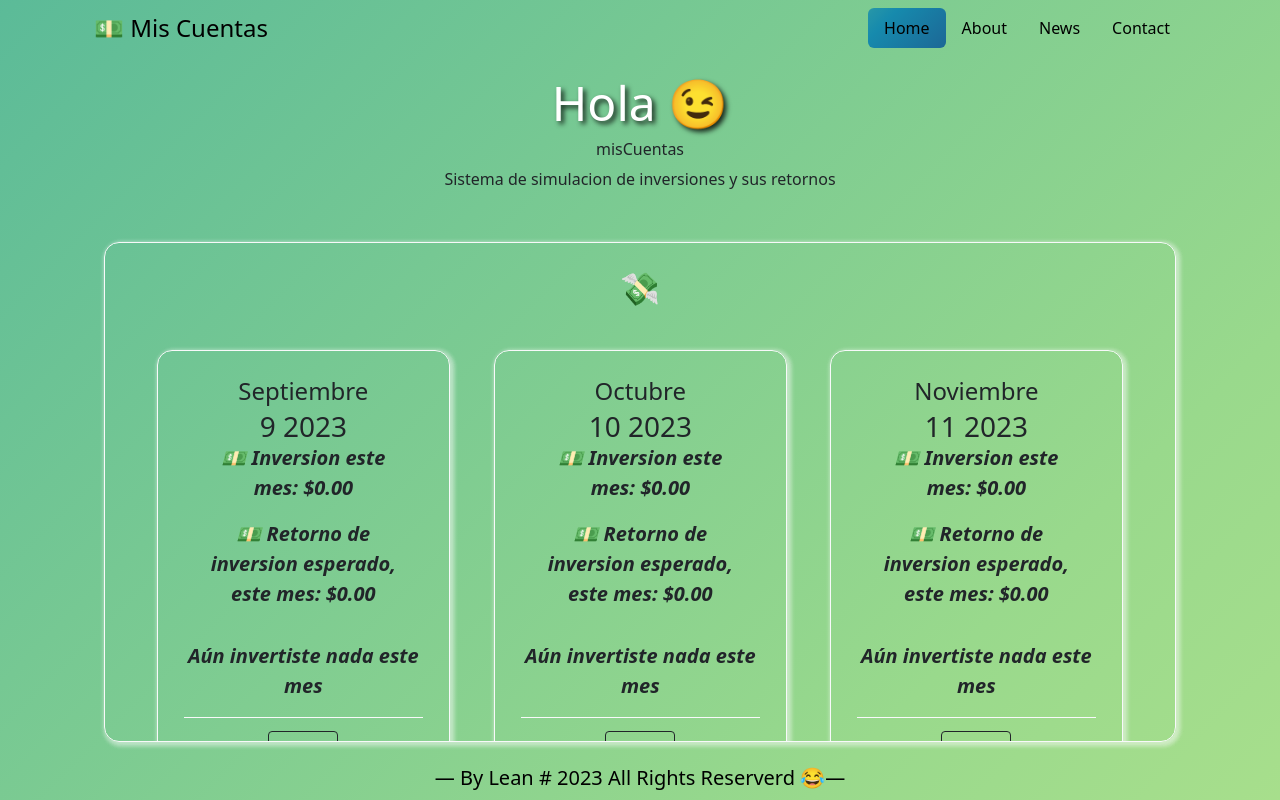
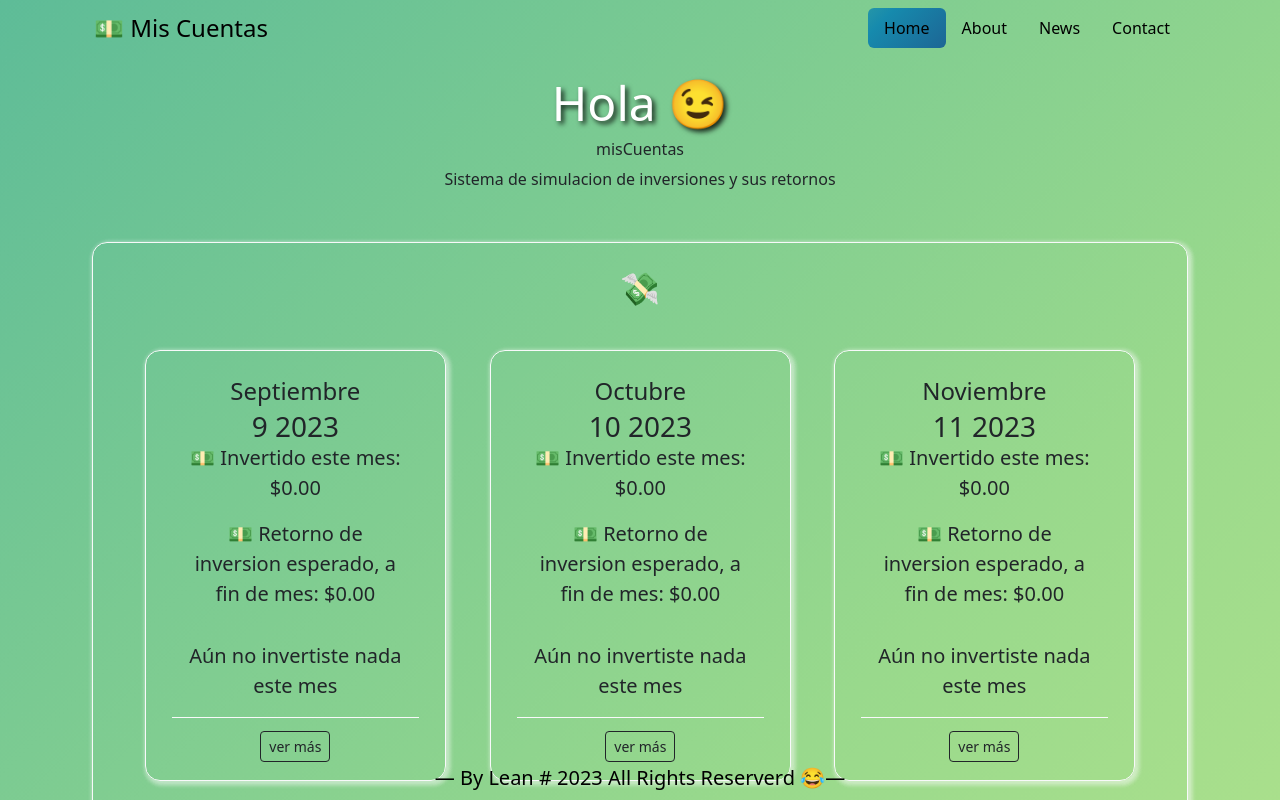
Before and after one commit to leoroan/CoderHouse-React-Proyect, a React (Vite) app: page / in a window 1280 px wide. Shown: the top 800 px of the page. Built offline with nearby package versions, Linux system fonts and the light colour scheme.

Commit message:
voy a usar un custom hook

```diff
--- a/src/components/Cards/Cards.jsx
+++ b/src/components/Cards/Cards.jsx
@@ -18,8 +18,8 @@ export default (props) => {
           <div className="card-body">
             <h4 className="card-title"> {miProp.nombre} </h4>
             <h3 className="card-subtitle"> {miProp.mes + " " + miProp.anio} </h3>
-            <p> 💵 Inversion este mes: ${miProp.inversionTotal.toFixed(2)}</p>
-            <p> 💵 Retorno de inversion esperado, este mes: ${miProp.retorno.toFixed(2)}</p>
+            <p> 💵 Invertido este mes: ${miProp.inversionTotal.toFixed(2)}</p>
+            <p> 💵 Retorno de inversion esperado, a fin de mes: ${miProp.retorno.toFixed(2)}</p>
           </div>
 
 
@@ -33,7 +33,7 @@ export default (props) => {
               </ul>
             </div>
           ) : (
-            <p>Aún invertiste nada este mes</p>
+            <p>Aún no invertiste nada este mes</p>
           )}
 
           <div className="card-footer border-light bg-transparent">
--- a/src/components/MainBox/MainBox.jsx
+++ b/src/components/MainBox/MainBox.jsx
@@ -1,17 +1,60 @@
 import Cards from '../Cards/Cards';
 import Header from '../Header/Header';
+import { useEffect } from 'react';
 
 export default (props) => {
   const { misMeses } = props;
 
+  function distribuirInversiones(misMeses) {
+    const nuevosMeses = [];
+
+    for (let i = 0; i < misMeses.length; i++) {
+      const mesActual = misMeses[i];
+      const inversionesMesActual = mesActual.inversiones;
+
+      // Verificar si el mes actual tiene inversiones
+      if (inversionesMesActual.length > 0) {
+        // Itera a través de las inversiones en el mes actual
+        for (let j = 0; j < inversionesMesActual.length; j++) {
+          const inversionActual = inversionesMesActual[j];
+          const plazoInversion = inversionActual.plazo;
+
+          //   // Distribuir la inversión solo si el plazo es mayor a 0
+          for (let k = 1; k <= plazoInversion; k++) {
+
+            // Verificar si hay meses siguientes disponibles
+            if (i + k < misMeses.length) {
+              const mesSiguiente = misMeses[i + k];
+
+              // Verificar si ya existe una inversión con el mismo ID en el mes siguiente
+              const existeInversion = mesSiguiente.inversiones.some(inv => inv.id === inversionActual.id);
+
+              if (!existeInversion) {
+                mesSiguiente.inversionTotal = Number(mesSiguiente.inversionTotal + inversionActual.montoInversion);
+                mesSiguiente.retorno += (inversionActual.montoInversion * inversionActual.retornoMensual) / 100;
+                inversionActual.plazo--;
+                mesSiguiente.inversiones.push(inversionActual);
+              }
+            }
+          }
+        }
+      }
+    }
+
+    // Después de terminar de procesar todos los meses, agrega los nuevos meses a misMeses
+    // misMeses.push(...nuevosMeses);
+  }
+
+  useEffect(() => {
+  }, [distribuirInversiones(misMeses)]);
 
   return (
     <div className="d-flex flex-column justify-content-center vh-100">
-      <div className="d-flex flex-column justify-content-center w-100 h-100">
+      <div className="d-flex flex-column  w-100 h-100">
         <div className="cuerpoPpal w-100 h-100">
           <Header />
 
-          <div className="container text-center" id="mainBox">
+          <div className="text-center" id="mainBox">
 
             {/* / MODAL START */}
             <div className="modal fade" id="mesModal" tabIndex="-1" aria-labelledby="exampleModalLabel"
@@ -23,7 +66,7 @@ export default (props) => {
             {/* /*  A CARD START */}
             <div className="row row-cols-1  justify-content-md-center" id="cardInicial">
               <div className="col-md-auto animate__animated animate__bounce">
-                <div className="card border-light bg-transparent tarjetaPrincipal">
+                <div className="card border-light bg-transparent ">
                   <div className="card-body">
                     <h2 className="card-title"> 💸 </h2>
                     <div id="cardMes" className="row justify-content-md-center">
```
